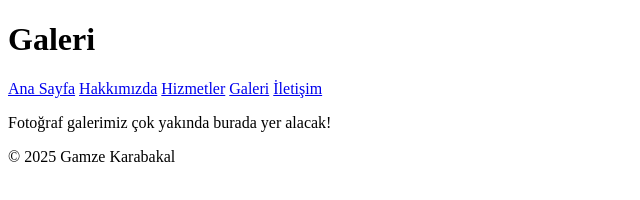
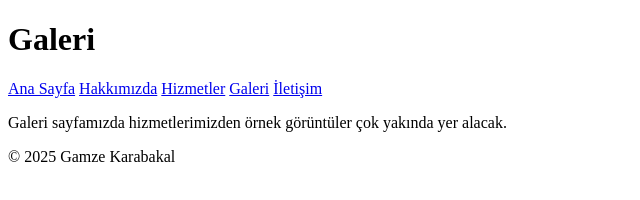
Before and after one commit to 20022001emre/gamzekarabakal.github.io, a plain HTML site: page galeri.html in a window 1280 px wide. Shown: the whole page, without its empty margins (0-640 px from the left). Drawn offline with Linux system fonts and the light colour scheme.

Commit message:
Update galeri.html

```diff
--- a/galeri.html
+++ b/galeri.html
@@ -3,6 +3,7 @@
 <head>
   <meta charset="UTF-8">
   <title>Galeri - Gamze Karabakal</title>
+  <link rel="stylesheet" href="style.css">
 </head>
 <body>
   <header>
@@ -17,7 +18,7 @@
   </header>
 
   <main>
-    <p>Fotoğraf galerimiz çok yakında burada yer alacak!</p>
+    <p>Galeri sayfamızda hizmetlerimizden örnek görüntüler çok yakında yer alacak.</p>
   </main>
 
   <footer>
```
